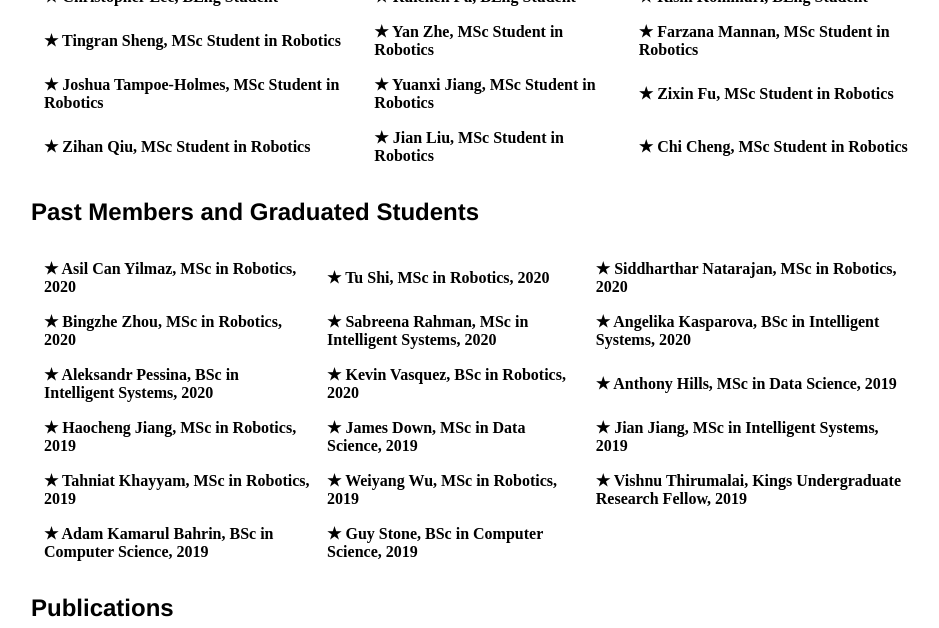
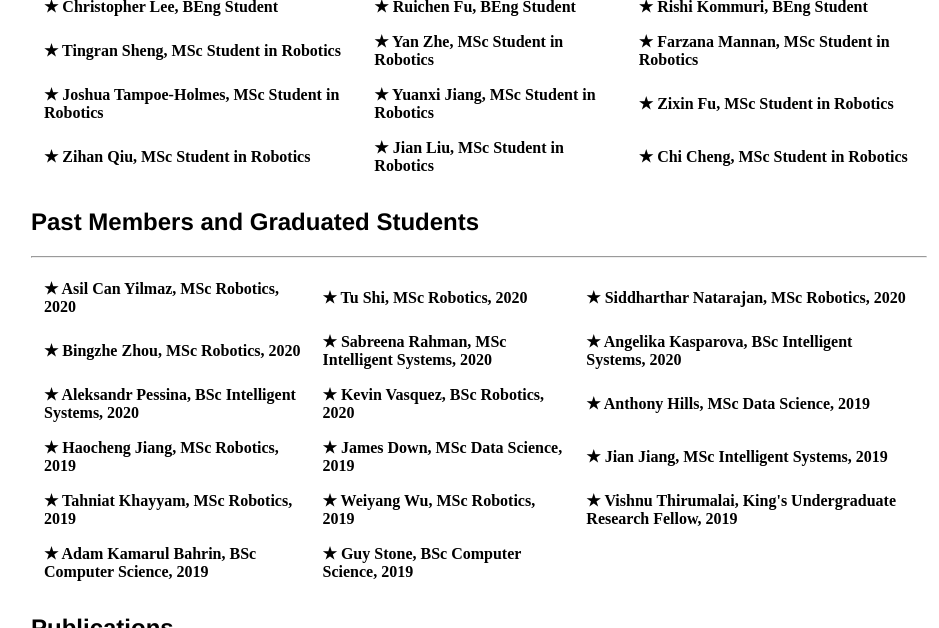
Before and after one commit to sairlab/sairlab.github.io, a Jekyll site: the page built from index.html, in a window 1280 px wide and 900 px high, scrolled down 1915 px, cut to the strip 0-628 px from the top of the window. Shown: the whole strip, without its empty margins (161-1100 px from the left). Built offline with Jekyll 4.4.1, drawn with Linux system fonts in a browser that asks for light colours; a style sheet for code colours, icons or effects is not loaded; some of the changed text lies outside the part shown.

Commit message:
update index.html

```diff
--- a/index.html
+++ b/index.html
@@ -117,6 +117,7 @@ title: SAIR lab
 </table>
 
 <h2> Current UG and MSc Students </h2>
+<hr>
 <table border="0" cellpadding="3" cellspacing="10">
     <tr>
         <td>
@@ -180,76 +181,78 @@ title: SAIR lab
 </table>
 
 <h2> Past Members and Graduated Students </h2>
+<hr>
 <table border="0" cellpadding="3" cellspacing="10">
     <tr>
         <td>
-            <b>&#x2605; Asil Can Yilmaz, MSc in Robotics, 2020 </b> <br>
+            <b>&#x2605; Asil Can Yilmaz, MSc Robotics, 2020 </b> <br>
         </td>
 
         <td>
-            <b>&#x2605; Tu Shi, MSc in Robotics, 2020 </b> <br>
+            <b>&#x2605; Tu Shi, MSc Robotics, 2020 </b> <br>
         </td>
         <td>
-            <b>&#x2605; Siddharthar Natarajan, MSc in Robotics, 2020 </b> <br>
+            <b>&#x2605; Siddharthar Natarajan, MSc Robotics, 2020 </b> <br>
         </td>
     </tr>
     <tr>
         <td>
-            <b>&#x2605; Bingzhe Zhou, MSc in Robotics, 2020 </b> <br>
+            <b>&#x2605; Bingzhe Zhou, MSc Robotics, 2020 </b> <br>
         </td>
         <td>
-            <b>&#x2605; Sabreena Rahman, MSc in Intelligent Systems, 2020</b> <br>
+            <b>&#x2605; Sabreena Rahman, MSc Intelligent Systems, 2020</b> <br>
         </td>
         <td>
-            <b>&#x2605; Angelika Kasparova, BSc in Intelligent Systems, 2020 </b> <br>
+            <b>&#x2605; Angelika Kasparova, BSc Intelligent Systems, 2020 </b> <br>
         </td>
     </tr>
     <tr>
         <td>
-            <b>&#x2605; Aleksandr Pessina, BSc in Intelligent Systems, 2020 </b> <br>
+            <b>&#x2605; Aleksandr Pessina, BSc Intelligent Systems, 2020 </b> <br>
         </td>
 
         <td>
-            <b>&#x2605; Kevin Vasquez, BSc in Robotics, 2020 </b> <br>
+            <b>&#x2605; Kevin Vasquez, BSc Robotics, 2020 </b> <br>
         </td>
         <td>
-            <b>&#x2605; Anthony Hills, MSc in Data Science, 2019 </b> <br>
+            <b>&#x2605; Anthony Hills, MSc Data Science, 2019 </b> <br>
         </td>
     </tr>
     <tr>
         <td>
-            <b>&#x2605; Haocheng Jiang, MSc in Robotics, 2019 </b> <br>
+            <b>&#x2605; Haocheng Jiang, MSc Robotics, 2019 </b> <br>
         </td>
 
         <td>
-            <b>&#x2605; James Down, MSc in Data Science, 2019 </b> <br>
+            <b>&#x2605; James Down, MSc Data Science, 2019 </b> <br>
         </td>
         <td>
-            <b>&#x2605; Jian Jiang, MSc in Intelligent Systems, 2019 </b> <br>
+            <b>&#x2605; Jian Jiang, MSc Intelligent Systems, 2019 </b> <br>
         </td>
     </tr>
     <tr>
         <td>
-            <b>&#x2605; Tahniat Khayyam, MSc in Robotics, 2019 </b> <br>
+            <b>&#x2605; Tahniat Khayyam, MSc Robotics, 2019 </b> <br>
         </td>
 
         <td>
-            <b>&#x2605; Weiyang Wu, MSc in Robotics, 2019 </b> <br>
+            <b>&#x2605; Weiyang Wu, MSc Robotics, 2019 </b> <br>
         </td>
         <td>
-            <b>&#x2605; Vishnu Thirumalai, Kings Undergraduate Research Fellow, 2019 </b> <br>
+            <b>&#x2605; Vishnu Thirumalai, King's Undergraduate Research Fellow, 2019 </b> <br>
         </td>
     </tr>
 
     <tr>
         <td>
-            <b>&#x2605; Adam Kamarul Bahrin, BSc in Computer Science, 2019 </b> <br>
+            <b>&#x2605; Adam Kamarul Bahrin, BSc Computer Science, 2019 </b> <br>
         </td>
 
         <td>
-            <b>&#x2605; Guy Stone, BSc in Computer Science, 2019 </b> <br>
+            <b>&#x2605; Guy Stone, BSc Computer Science, 2019 </b> <br>
         </td>
         <td>
+            <b> </b> <br>
         </td>
     </tr>
 
```
Also changed, not shown: other parts of index.html (+1 -1 lines).
